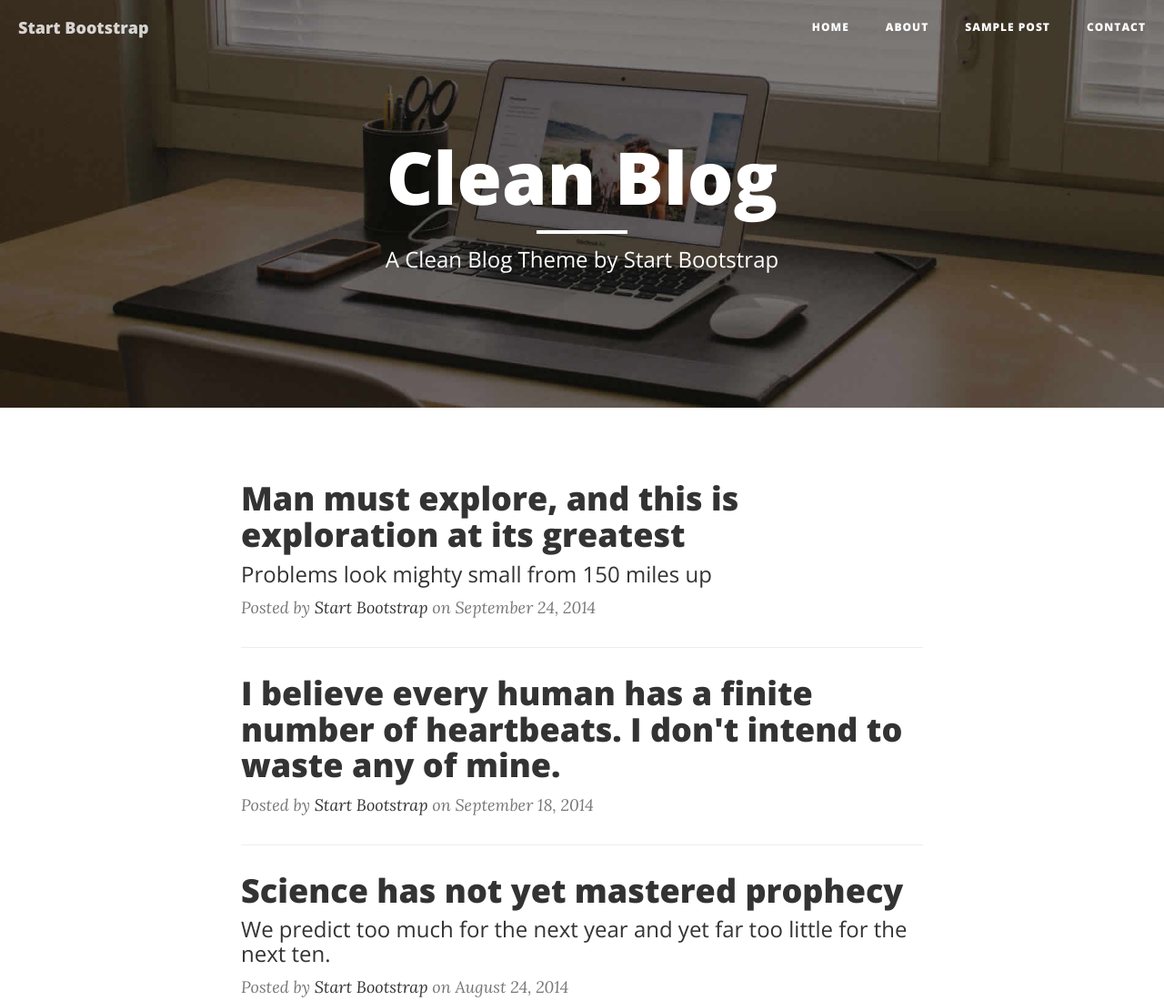
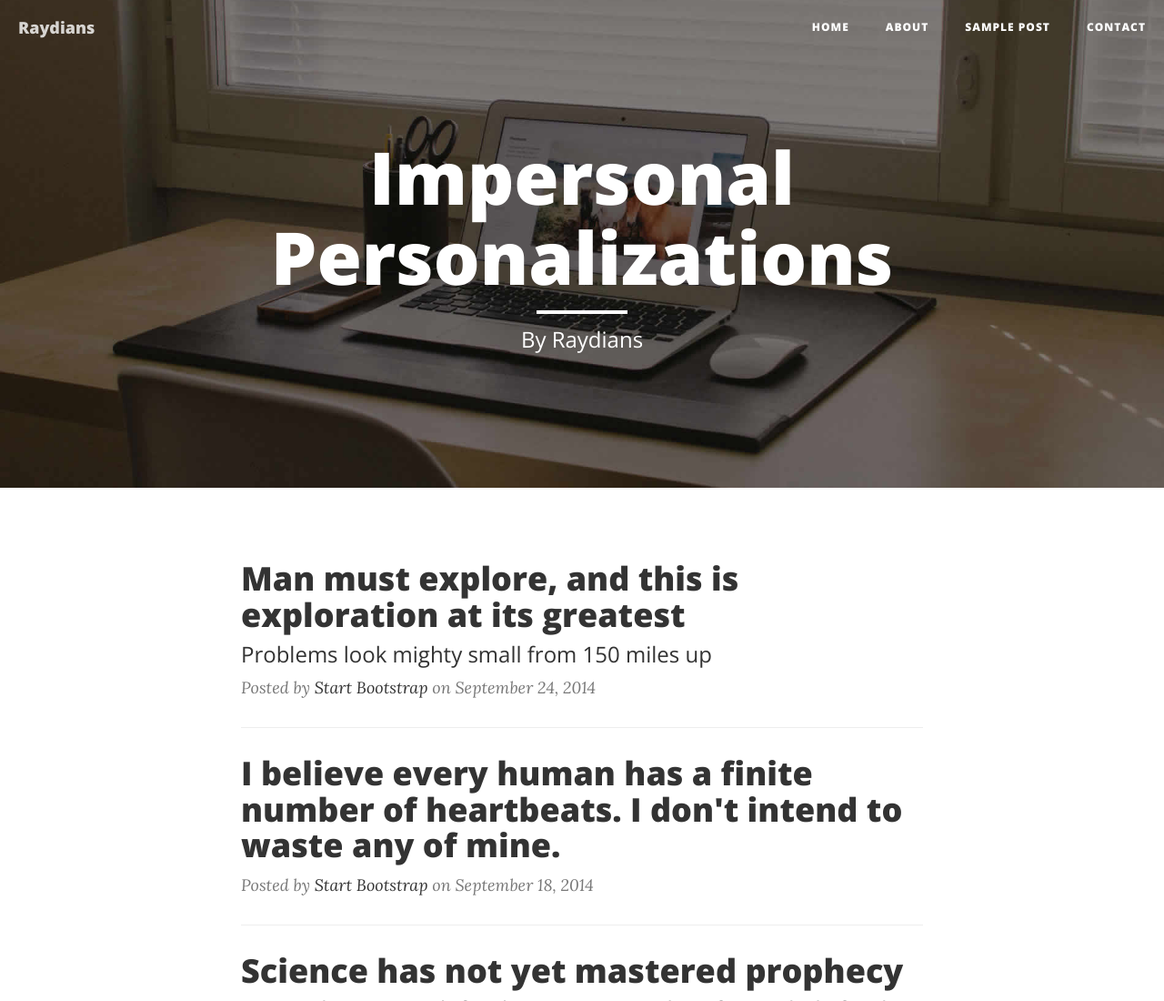
Before and after one commit to aashray14/raydians, a website: page index.html in a window 1280 px wide. Shown: the top 1100 px of the page at 91% size. Drawn offline with nearby package versions, Linux system fonts and the light colour scheme.

Commit message:
Update index.html

```diff
--- a/index.html
+++ b/index.html
@@ -9,7 +9,7 @@
     <meta name="description" content="">
     <meta name="author" content="">
 
-    <title>Clean Blog</title>
+    <title>Impersonal Personalizations</title>
 
     <!-- Bootstrap Core CSS -->
     <link href="vendor/bootstrap/css/bootstrap.min.css" rel="stylesheet">
@@ -42,7 +42,7 @@
                     <span class="sr-only">Toggle navigation</span>
                     Menu <i class="fa fa-bars"></i>
                 </button>
-                <a class="navbar-brand" href="index.html">Start Bootstrap</a>
+                <a class="navbar-brand" href="index.html">Raydians</a>
             </div>
 
             <!-- Collect the nav links, forms, and other content for toggling -->
@@ -74,9 +74,9 @@
             <div class="row">
                 <div class="col-lg-8 col-lg-offset-2 col-md-10 col-md-offset-1">
                     <div class="site-heading">
-                        <h1>Clean Blog</h1>
+                        <h1>Impersonal Personalizations</h1>
                         <hr class="small">
-                        <span class="subheading">A Clean Blog Theme by Start Bootstrap</span>
+                        <span class="subheading">By Raydians</span>
                     </div>
                 </div>
             </div>
```
